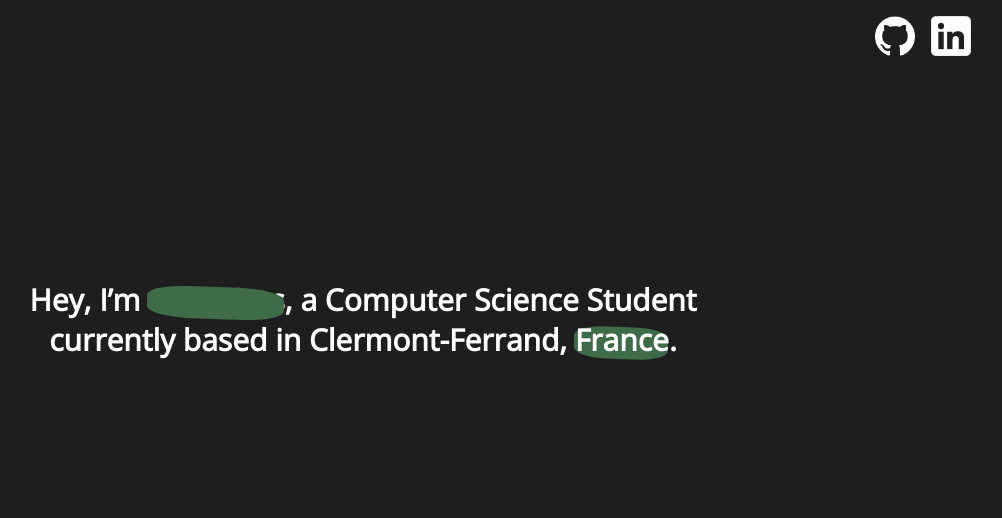
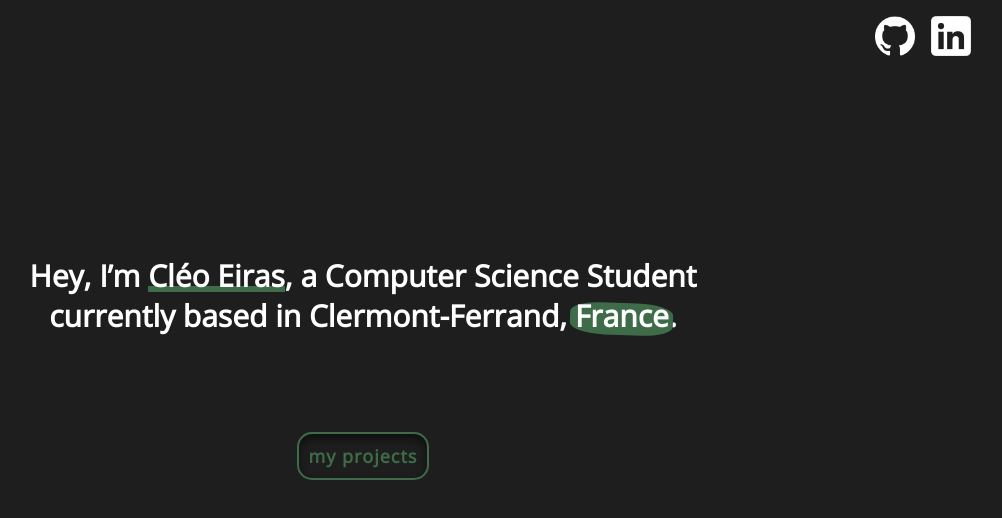
Before and after one commit to Aldeberian/portfolio-website, a React (Create React App) app: page / in a window 1280 px wide. Shown: the top 518 px of the page, without its empty margins (277-1279 px from the left). Built offline with nearby package versions, Linux system fonts and the light colour scheme.

Commit message:
:lipstick: Visual update of HomePage

```diff
--- a/public/index.html
+++ b/public/index.html
@@ -2,12 +2,12 @@
 <html lang="en">
   <head>
     <meta charset="utf-8" />
-    <link rel="icon" href="%PUBLIC_URL%/favicon.ico" />
+    <link rel="icon" href="/logo.png" />
     <meta name="viewport" content="width=device-width, initial-scale=1" />
     <meta name="theme-color" content="#000000" />
     <meta
-      name="description"
-      content="Web site created using create-react-app"
+      name="Portfolio"
+      content="Portfolio Website of Cléo Eiras"
     />
     <link rel="apple-touch-icon" href="%PUBLIC_URL%/logo192.png" />
     <!--
@@ -24,7 +24,7 @@
       work correctly both with client-side routing and a non-root public URL.
       Learn how to configure a non-root public URL by running `npm run build`.
     -->
-    <title>React App</title>
+    <title>Cléo Eiras - Student in Computer Science</title>
   </head>
   <body>
     <noscript>You need to enable JavaScript to run this app.</noscript>
--- a/src/pages/HomePage.css
+++ b/src/pages/HomePage.css
@@ -10,32 +10,61 @@
     display: block;
     margin-top: 8px;
     height: 80%;
-    width: 100%;
+    width: 110%;
     position: absolute;
     background: theme('colors.csprim');
     transform: rotate(2deg);
     top: -1px;
-    left: -1px;
+    left: -5px;
     border-radius: 30% 35% 30% 34%;
 }
 
-.name-container, .highlight {
-    position: relative;
+.underline--magical {
+    background-image: linear-gradient(to right, theme('colors.csprim'), theme('colors.csprim'));
+    background-repeat: no-repeat;
+    background-size: 100% 0.2em;
+    background-position: 0 88%;
+    transition: background-size 0.25s ease-in;
+    &:hover {
+        background-size: 100% 88%;
+    }
 }
 
-.name-container {
+@keyframes loadName {
+    from {
+        background-size: 110% 88%;
+    }
+    to {
+        background-size: 100% 0.2em;
+    }
+}
+
+.underline--magical {
+    animation: loadName 750ms ease-in-out;
+}
+
+button {
+    position: relative;
     display: inline-block;
+    padding: 2px 10px 2px 10px;
+    text-align: center;
+    font-size: 18px;
+    letter-spacing: 1px;
+    text-decoration: none;
+    color: theme('colors.csprim');
+    background: transparent;
+    cursor: pointer;
+    transition: ease-out 0.5s;
+    border: 2px solid theme('colors.csprim');
+    border-radius: 15px;
+    box-shadow: inset 0 5px 10px 0 rgba(0, 0, 0, 0.5);
 }
-.name-container:before {
-    content: " ";
-    display: block;
-    margin-top: 8px;
-    height: 80%;
-    width: 100%;
-    position: absolute;
-    background: theme('colors.csprim');
-    transform: rotate(2deg);
-    top: -1px;
-    left: -1px;
-    border-radius: 30% 35% 30% 34%;
+
+button:hover {
+    color: theme('colors.cstxt');
+    box-shadow: inset 0 -100px 0 0 theme('colors.csprim');
 }
+
+button:active {
+    transform: scale(0.9);
+}
--- a/src/pages/HomePage.jsx
+++ b/src/pages/HomePage.jsx
@@ -8,8 +8,14 @@ const HomePage = () => {
             <Navbar/>
             <div className="flex-1 flex justify-center items-center">
                 <div className="text-center mt-[-200px] leading-10 p-4 text-3xl font-bodytxt font-bold">
-                    <p>Hey, I’m <span className="name-container"><span className="name">Cléo Eiras</span></span>, a Computer Science Student <br/>
+                    <p>Hey, I’m <span className="underline--magical">Cléo Eiras</span>, a Computer Science Student <br/>
                         currently based in Clermont-Ferrand, <span className="highlight-container"><span className="highlight">France</span></span>.</p>
+
+                    <div className="relative top-24 flex flex-row justify-center">
+                        <Link to="/Projects">
+                            <button>my projects</button>
+                        </Link>
+                    </div>
                 </div>
             </div>
         </div>
```
Also changed, not shown: public/logo.png (added).
